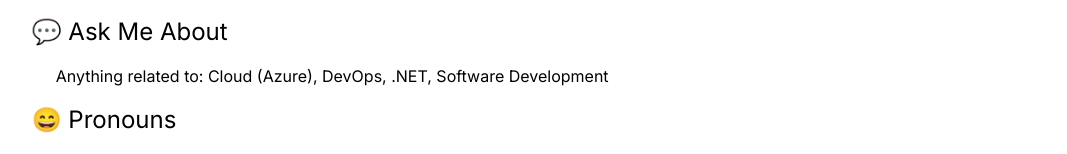
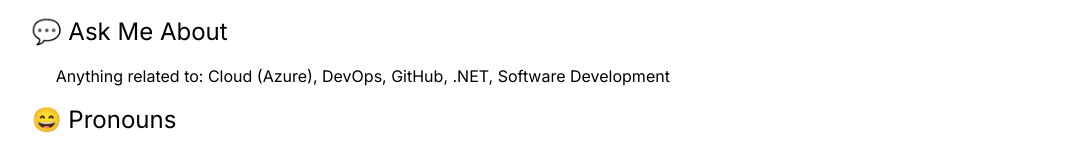
Before and after one commit to steve-kaschimer/steve-kaschimer.github.io, a Next.js app: page / in a window 1280 px wide. Shown: the part 1876-2030 px from the top of the page, without its empty margins (91-1158 px from the left). Built offline with nearby package versions, Linux system fonts and the light colour scheme.

Commit message:
Update about.js

```diff
--- a/components/about.js
+++ b/components/about.js
@@ -53,7 +53,7 @@
                 </ul>
                 <h2 className="text-2xl mb-4" id="-ask-me-about">💬 Ask Me About</h2>
                 <ul className="list-none mb-4">
-                    <li className="mx-6"><p>Anything related to: Cloud (Azure), DevOps, .NET, Software Development</p></li>
+                    <li className="mx-6"><p>Anything related to: Cloud (Azure), DevOps, GitHub, .NET, Software Development</p></li>
                 </ul>
                 <h2 className="text-2xl mb-4" id="-pronouns">😄 Pronouns</h2>
                 <ul className="list-none mb-4">
```
